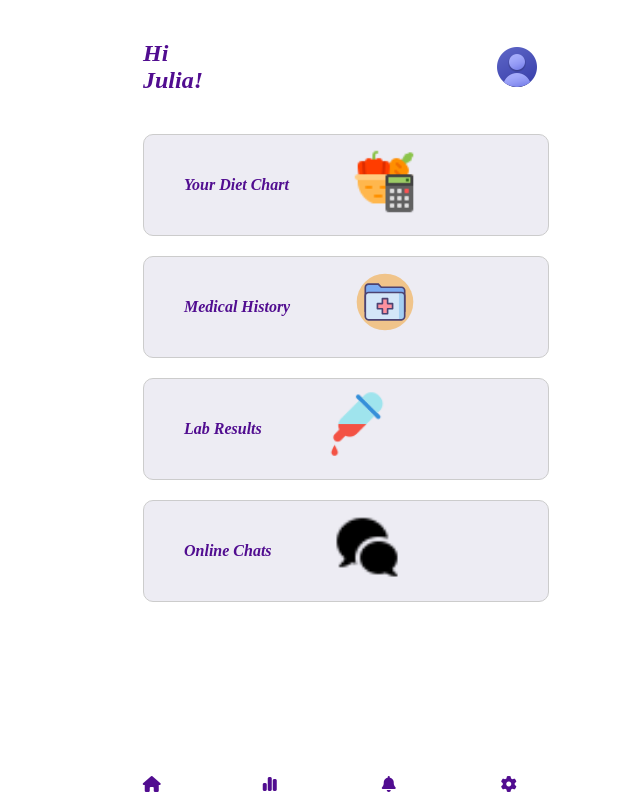
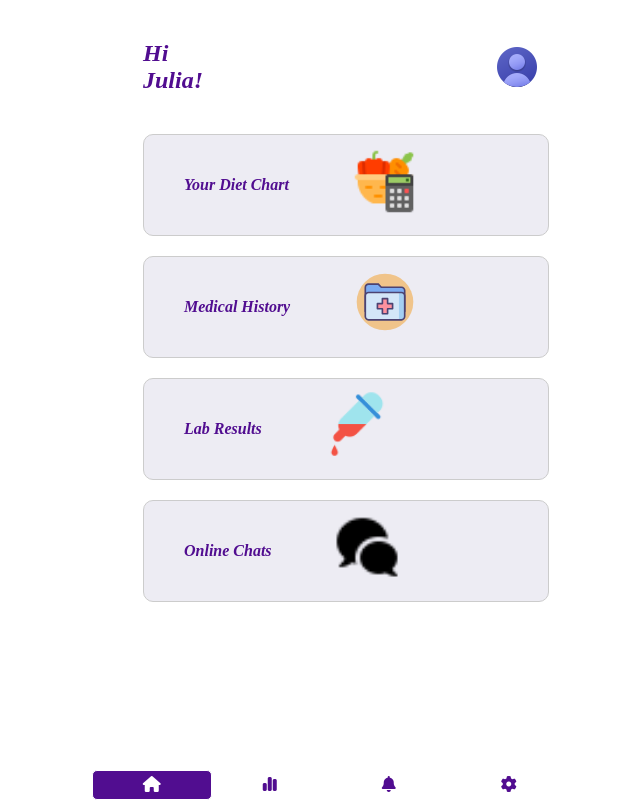
Before and after one commit to prakashraj085/Healthcare, a plain HTML site: page Home.html in a window 1280 px wide. In both pictures the pointer is over the link 456 px from the left and 785 px from the top of the page. Shown: the whole page, without its empty margins (305-945 px from the left). Drawn offline with Linux system fonts and the light colour scheme.

Commit message:
Update Home.html

```diff
--- a/Home.html
+++ b/Home.html
@@ -99,6 +99,12 @@
             border-radius: 5px;
         }
 
+        .navigation a:hover{
+            cursor: pointer;
+    background-color: rgb(81, 13, 144);; /* Change background color on hover */
+    color: white;
+        }
+
 
         @media (max-width: 767px) {
             .container {
```
